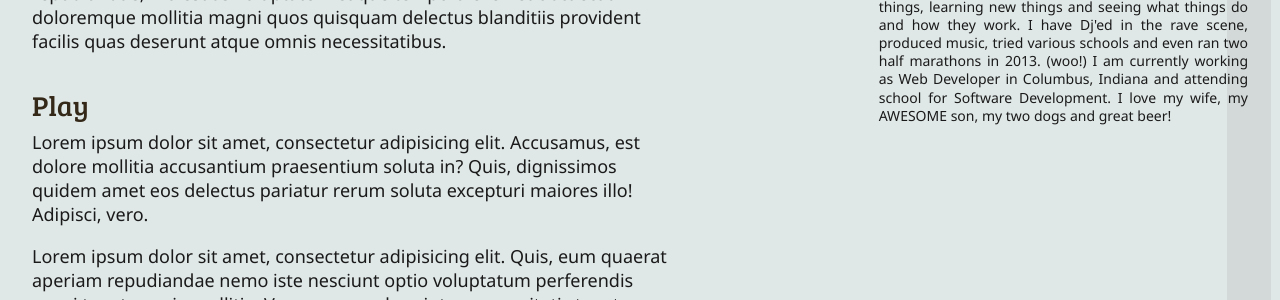
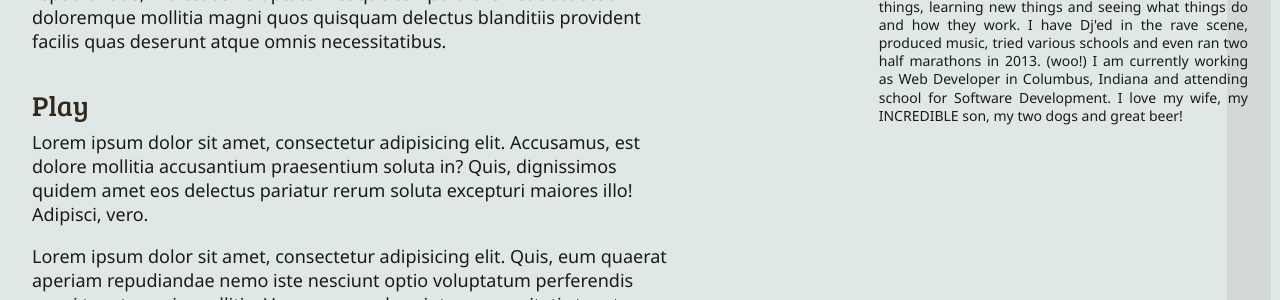
Before and after one commit to jasonhodges/old_jasonhodges.github.io, a Jekyll site: the page built from about/Jason.html, in a window 1280 px wide. Shown: the part 690-990 px from the top of the page. Built offline with Jekyll 4.4.1, drawn with Linux system fonts in a browser that asks for light colours; nearby versions of some CDN libraries; some of the changed text lies outside the part shown; grey boxes are pictures that could not be loaded.

Commit message:
Knox is INCREDIBLE
I must be old, AWESOME gets flack on Urban Dictionary..awesum

```diff
--- a/_includes/bio.html
+++ b/_includes/bio.html
@@ -1,4 +1,4 @@
 <div class="t-copy m-bio">
 	<img src="/content/images/JH_logo.png" alt="" class="bio__img">
-	<p class="bio__content">My name is Jason and I like making things. For many years now I have always found release in creating things, learning new things and seeing what things do and how they work. I have Dj'ed in the rave scene, produced music, tried various schools and even ran two half marathons in 2013. (woo!) I am currently working as Web Developer in Columbus, Indiana and attending school for Software Development. I love my wife, my AWESOME son, my two dogs and great beer!</p>
+	<p class="bio__content">My name is Jason and I like making things. For many years now I have always found release in creating things, learning new things and seeing what things do and how they work. I have Dj'ed in the rave scene, produced music, tried various schools and even ran two half marathons in 2013. (woo!) I am currently working as Web Developer in Columbus, Indiana and attending school for Software Development. I love my wife, my INCREDIBLE son, my two dogs and great beer!</p>
 </div>
```
